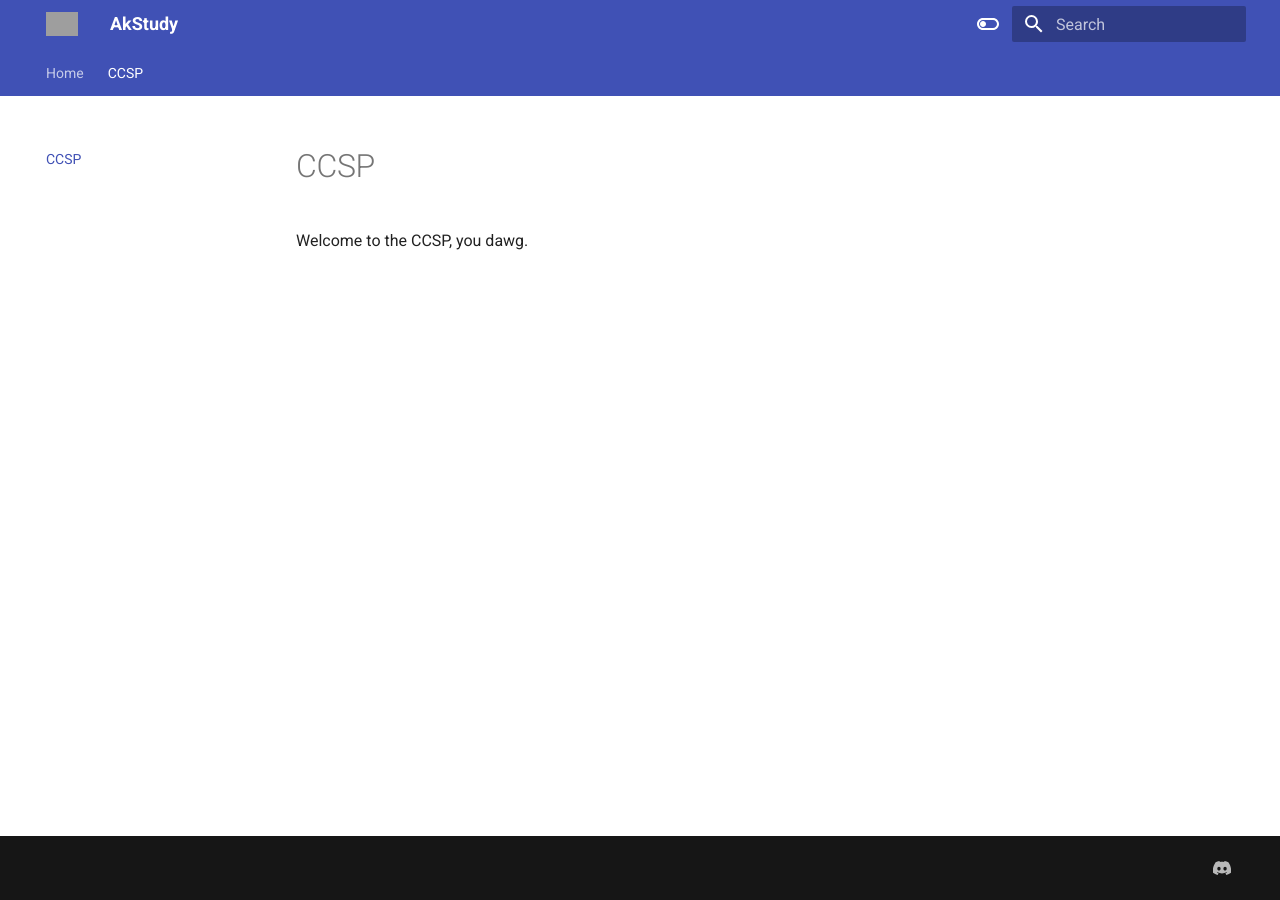
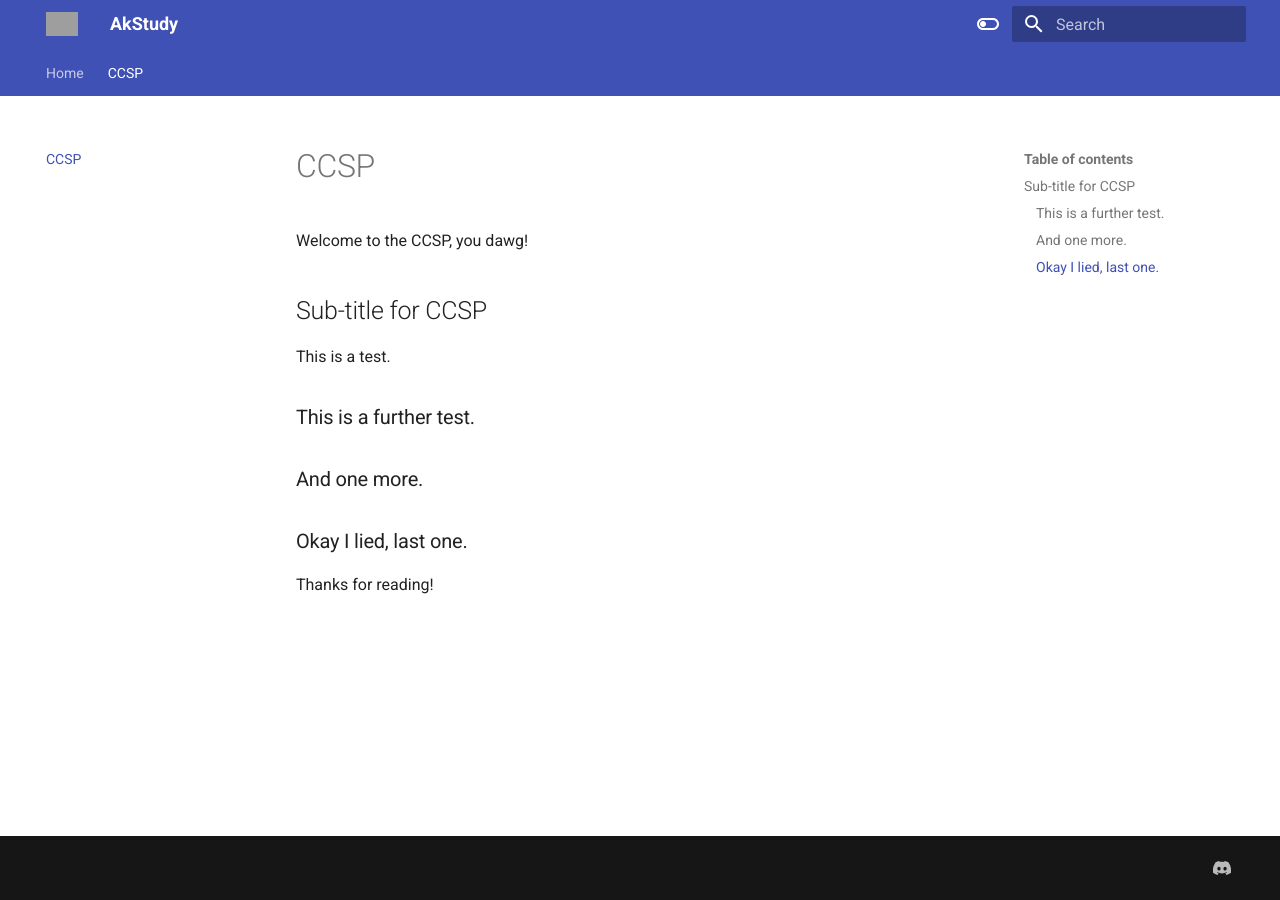
Before and after one commit to xyeLz/study, an MkDocs documentation site: the page built from docs/isc2/ccsp/index.md, in a window 1280 px wide. Built offline with MkDocs 1.6.1 and Material for MkDocs 9.7.7, drawn with Linux system fonts in a browser that asks for light colours; grey boxes are pictures that could not be loaded.

Commit message:
Update index.md

```diff
--- a/docs/isc2/ccsp/index.md
+++ b/docs/isc2/ccsp/index.md
@@ -1 +1,8 @@
-Welcome to the CCSP, you dawg.
+# CCSP
+Welcome to the CCSP, you dawg!
+## Sub-title for CCSP
+This is a test.
+### This is a further test.
+### And one more.
+### Okay I lied, last one.
+Thanks for reading!
```
